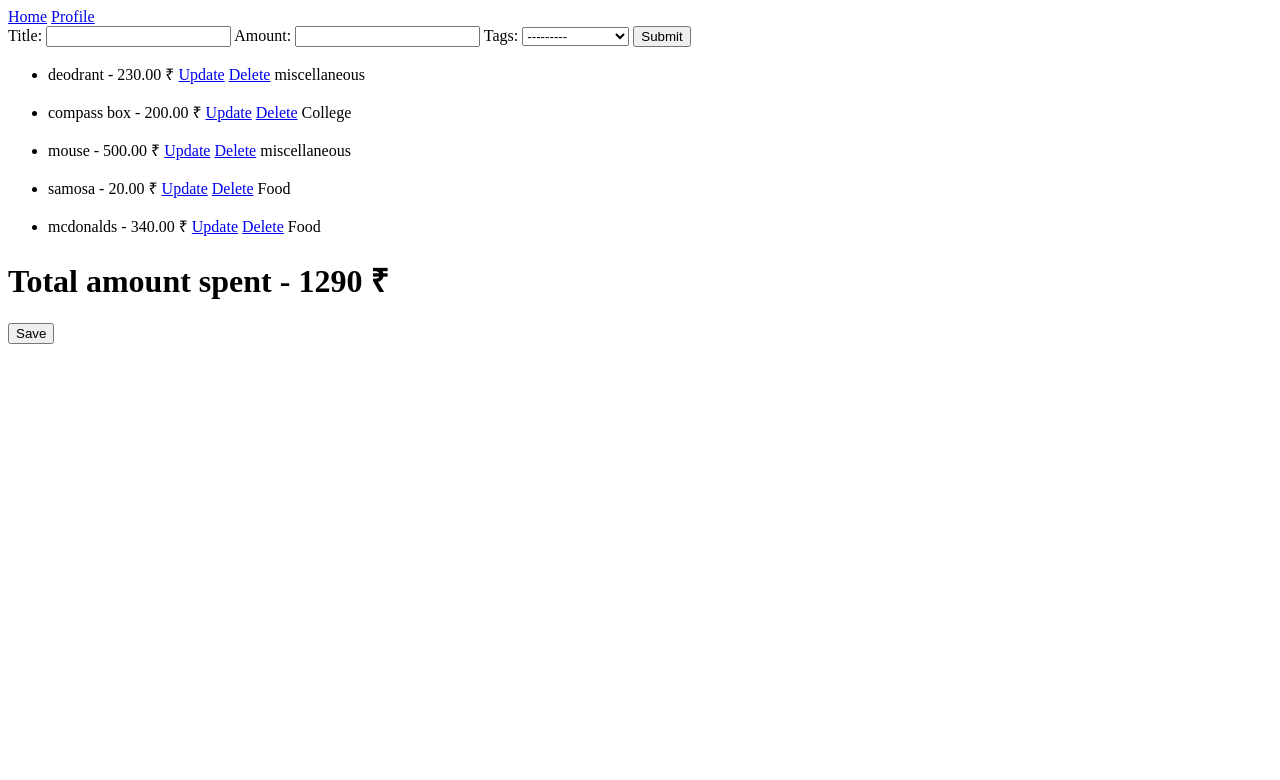
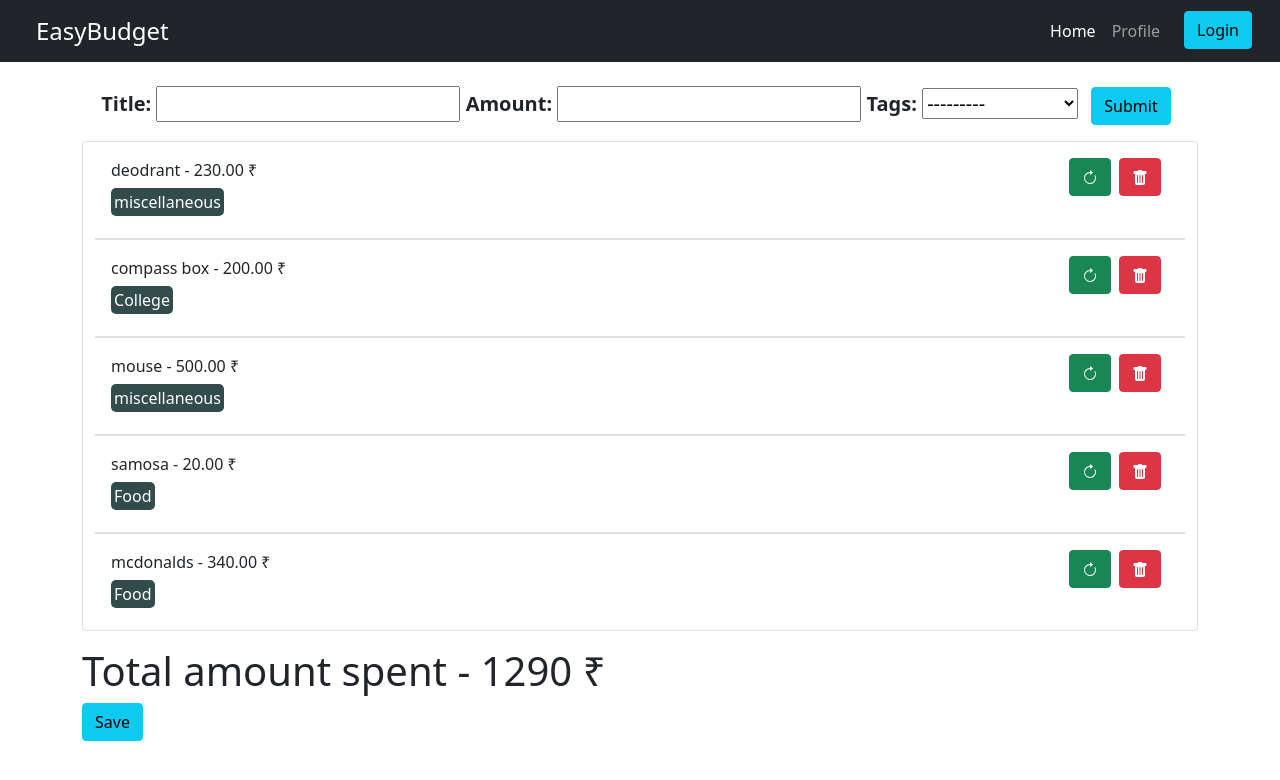
Before and after one commit to Jerry-Mah/Easy-Budget, a Django app: page / in a window 1280 px wide. Shown: the top 780 px of the page. Run offline with Django 4.2, Linux system fonts and the light colour scheme; data comes from the database, SQL or seed files in the repository; both versions use the stored data as it was after the commit; some libraries are stand-ins or nearby versions.

Commit message:
Did some front end

```diff
--- a/budget/templates/budget/home.html
+++ b/budget/templates/budget/home.html
@@ -1,25 +1,59 @@
 {% extends 'main.html' %}
 
 {% block content %}
+<style>
+    .chip{
+        padding: .19rem;
+        height: 52px;
+        /* line-height: 52px; */
+        border-radius: 5px;
+        background-color: #324B4B;
+        color:white;
+    }
+
+</style>
+
+
+<div class="container-sm my-4">
+    <div class="mt-4 d-flex justify-content-center fs-5 fw-bold">
         <form action="" method="POST">
             {% csrf_token %}
             {{form}}
-    <input type="submit">
+            <input type="submit" class = "btn btn-info mx-2">
         </form>
+    </div>
+
+
+    <!-- <div class="text-center"> -->
+
+
+    <div class="container card my-3">
 
         {% for item in items %}
-<ul>
-    <li>
+        <ul class="list-group list-group-flush fs-6">
+          <li class="list-group-item my-2">
             {{item.title}} - {{item.amount}} &#8377
-        <span><a href="{% url 'update-item' item.id %}">Update</a></span>
-        <span><a href="{% url 'delete-item' item.id %}">Delete</a></span>
-        <span>{{item.tags}}</span>
+
+            <span><a class = "btn btn-danger float-end mx-2" href="{% url 'delete-item' item.id %}"><svg xmlns="http://www.w3.org/2000/svg" width="16" height="16" fill="currentColor" class="bi bi-trash-fill" viewBox="0 0 16 16">
+                <path d="M2.5 1a1 1 0 0 0-1 1v1a1 1 0 0 0 1 1H3v9a2 2 0 0 0 2 2h6a2 2 0 0 0 2-2V4h.5a1 1 0 0 0 1-1V2a1 1 0 0 0-1-1H10a1 1 0 0 0-1-1H7a1 1 0 0 0-1 1H2.5zm3 4a.5.5 0 0 1 .5.5v7a.5.5 0 0 1-1 0v-7a.5.5 0 0 1 .5-.5zM8 5a.5.5 0 0 1 .5.5v7a.5.5 0 0 1-1 0v-7A.5.5 0 0 1 8 5zm3 .5v7a.5.5 0 0 1-1 0v-7a.5.5 0 0 1 1 0z"/>
+              </svg></a></span>
+            <span><a class = "btn btn-success float-end" href="{% url 'update-item' item.id %}"><svg xmlns="http://www.w3.org/2000/svg" width="16" height="16" fill="currentColor" class="bi bi-arrow-clockwise" viewBox="0 0 16 16">
+                <path fill-rule="evenodd" d="M8 3a5 5 0 1 0 4.546 2.914.5.5 0 0 1 .908-.417A6 6 0 1 1 8 2v1z"/>
+                <path d="M8 4.466V.534a.25.25 0 0 1 .41-.192l2.36 1.966c.12.1.12.284 0 .384L8.41 4.658A.25.25 0 0 1 8 4.466z"/>
+              </svg></a></span>
+
+            <div class = "my-2">
+                <span class="chip">{{item.tags}}</span>
+            </div>
           </li>
 
         </ul>
+        {% endfor %}
+      </div>
 
-{% endfor %}
+    <!-- </div> -->
     <h1>Total amount spent - {{total}} &#8377</h1>
 
-<button>Save</button>
+    <button class = "btn btn-info">Save</button>
+</div>
 {% endblock content %}
--- a/budgetWebsite/settings.py
+++ b/budgetWebsite/settings.py
@@ -39,9 +39,11 @@ INSTALLED_APPS = [
     'django.contrib.messages',
     'django.contrib.staticfiles',
     'budget.apps.BudgetConfig',
-    'user.apps.UserConfig'
+    'user.apps.UserConfig',
+    'crispy_forms'
 
 ]
+CRISPY_TEMPLATE_PACK = 'bootstrap4'
 
 MIDDLEWARE = [
     'django.middleware.security.SecurityMiddleware',
--- a/templates/main.html
+++ b/templates/main.html
@@ -5,7 +5,11 @@
     <meta charset="UTF-8">
     <meta http-equiv="X-UA-Compatible" content="IE=edge">
     <meta name="viewport" content="width=device-width, initial-scale=1.0">
-    <title>easyBudget</title>
+
+    <meta charset="utf-8">
+    <meta name="viewport" content="width=device-width, initial-scale=1">
+    <link href="https://cdn.jsdelivr.net/npm/bootstrap@5.1.3/dist/css/bootstrap.min.css" rel="stylesheet" integrity="sha384-1BmE4kWBq78iYhFldvKuhfTAU6auU8tT94WrHftjDbrCEXSU1oBoqyl2QvZ6jIW3" crossorigin="anonymous">
+    <title>EasyBudget</title>
 </head>
 <body>
     {% include 'navbar.html' %}
@@ -14,5 +18,8 @@
     {% endblock content %}
 
 
+    <script src="https://cdn.jsdelivr.net/npm/@popperjs/core@2.10.2/dist/umd/popper.min.js" integrity="sha384-7+zCNj/IqJ95wo16oMtfsKbZ9ccEh31eOz1HGyDuCQ6wgnyJNSYdrPa03rtR1zdB" crossorigin="anonymous"></script>
+    <script src="https://cdn.jsdelivr.net/npm/bootstrap@5.1.3/dist/js/bootstrap.min.js" integrity="sha384-QJHtvGhmr9XOIpI6YVutG+2QOK9T+ZnN4kzFN1RtK3zEFEIsxhlmWl5/YESvpZ13" crossorigin="anonymous"></script>
+
 </body>
 </html>
--- a/templates/navbar.html
+++ b/templates/navbar.html
@@ -1,2 +1,22 @@
-<a href="{% url 'home' %}">Home</a>
-<a href="{% url 'profile' user.profile.id %}">Profile</a>
+<nav class="navbar navbar-expand-lg navbar-dark bg-dark fs-6">
+    <div class="container-fluid">
+      <a class="navbar-brand mx-4 fs-4" href="#">EasyBudget</a>
+      <button class="navbar-toggler" type="button" data-bs-toggle="collapse" data-bs-target="#navbarNavDropdown" aria-controls="navbarNavDropdown" aria-expanded="false" aria-label="Toggle navigation">
+        <span class="navbar-toggler-icon"></span>
+      </button>
+      <div class="collapse navbar-collapse nav justify-content-end" id="navbarNavDropdown">
+        <ul class="navbar-nav">
+          <li class="nav-item">
+            <a class="nav-link active" aria-current="page" href="{% url 'home' %}">Home</a>
+          </li>
+          <li class="nav-item">
+            <a class="nav-link" href="{% url 'profile' user.profile.id %}">Profile</a>
+          </li>
+          <li>
+            <button type="button" class="btn btn-info mx-3">Login</button>
+          </li>
+
+        </ul>
+      </div>
+    </div>
+  </nav>
```
Also changed, not shown: db.sqlite3. Lines whose indentation alone changed are shown as unchanged.
